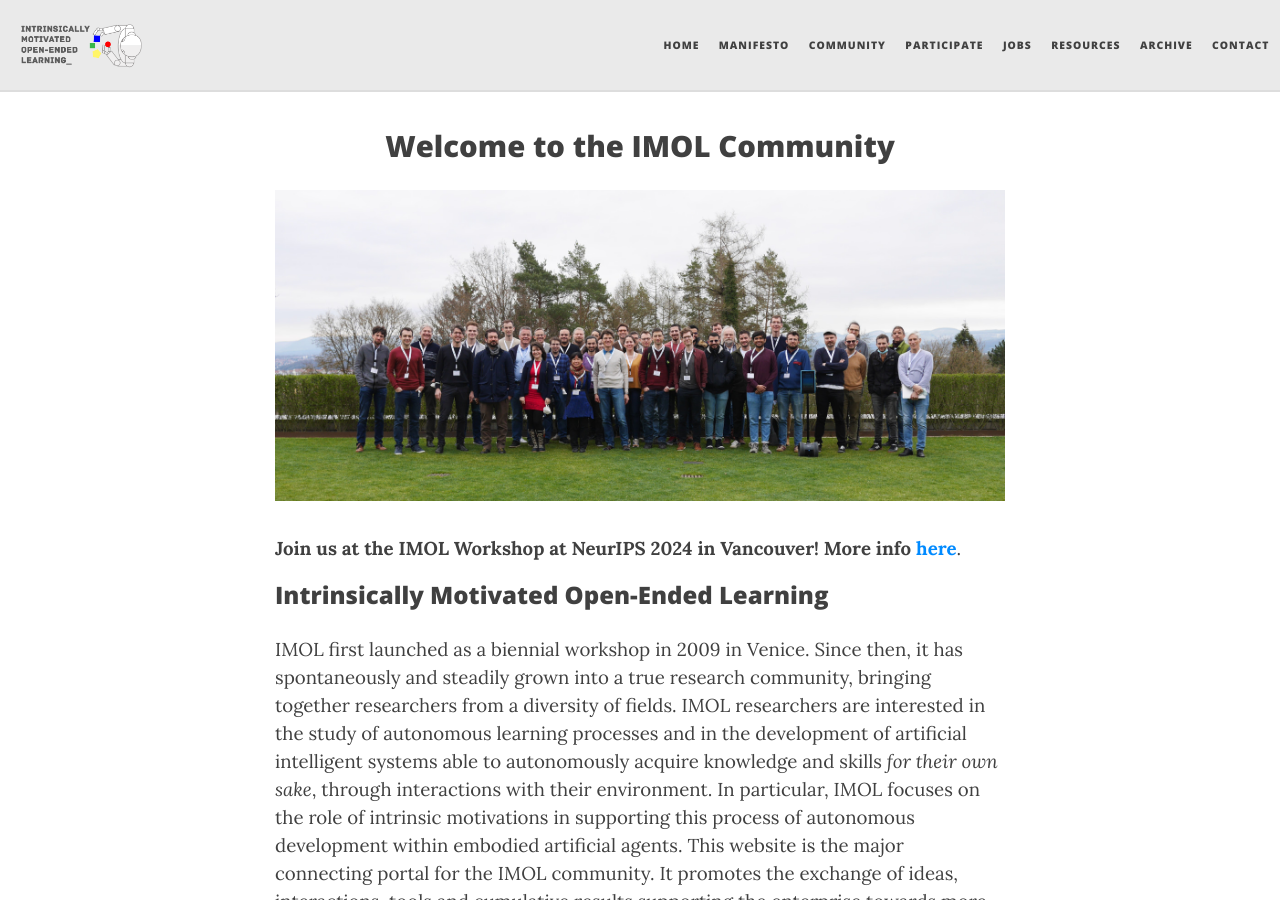
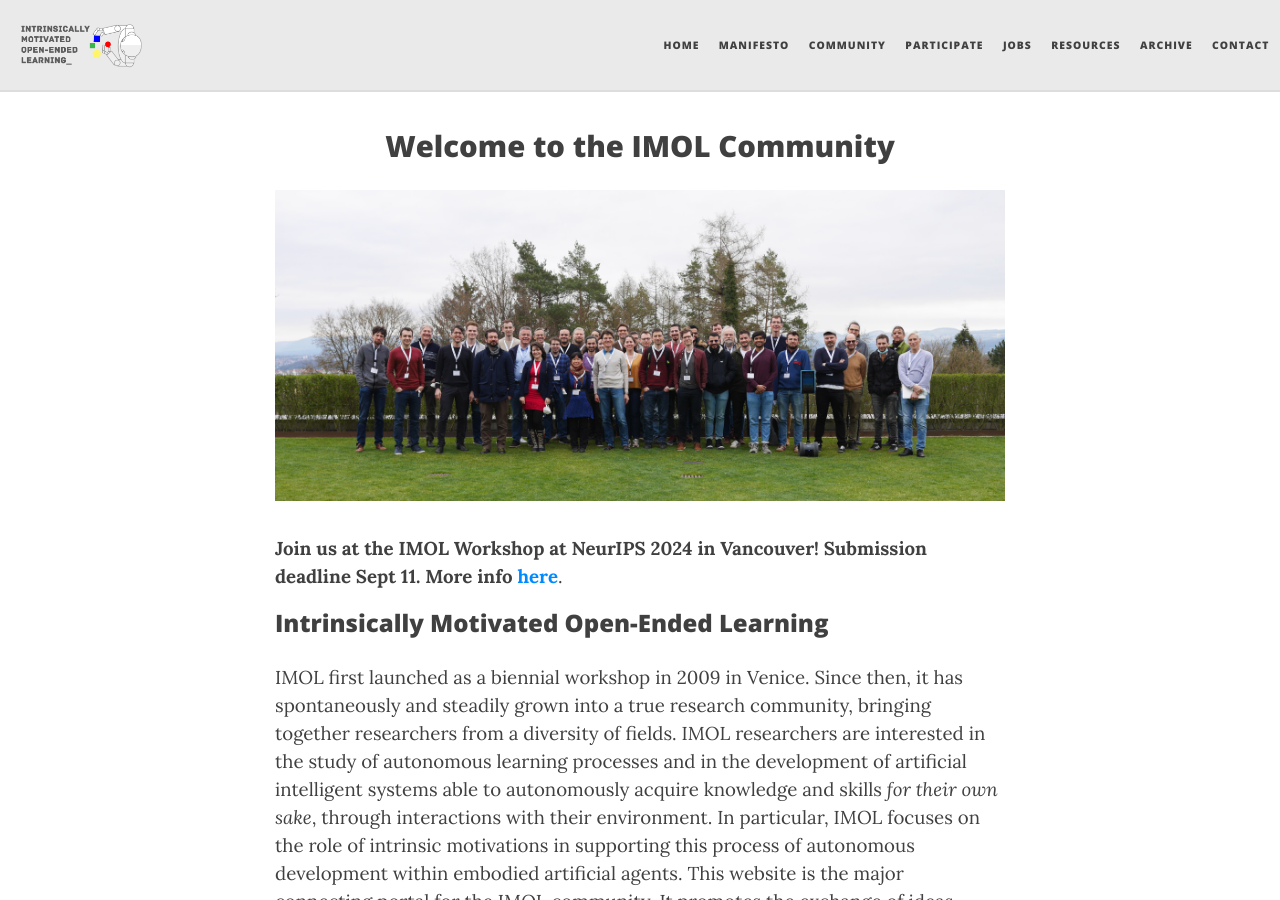
Before and after one commit to imol-community/imol-community.github.io, a Jekyll site: the page built from home.md, in a window 1280 px wide and 900 px high. Built offline with Jekyll 4.4.1, drawn with Linux system fonts in a browser that asks for light colours; nearby versions of some CDN libraries.

Commit message:
add submission deadline

```diff
--- a/home.md
+++ b/home.md
@@ -7,7 +7,7 @@ title: Welcome to the IMOL Community
 
 <div class='description' style='font-size: 14pt; margin-top: 25pt'>
 
-<b>Join us at the IMOL Workshop at NeurIPS 2024 in Vancouver! More info <a href="https://imol-workshop.github.io/">here</a></b>.
+<b>Join us at the IMOL Workshop at NeurIPS 2024 in Vancouver! Submission deadline Sept 11. More info <a href="https://imol-workshop.github.io/">here</a></b>.
 </div>
 
 <h3 style='margin-bottom: 20pt;'>Intrinsically Motivated Open-Ended Learning</h3>
--- a/index.html
+++ b/index.html
@@ -7,7 +7,7 @@ title: Welcome to the IMOL Community
 
 <div class='description' style='font-size: 14pt; margin-top: 25pt'>
 
-<b>Join us at the IMOL Workshop at NeurIPS 2024 in Vancouver! More info <a href="https://imol-workshop.github.io/">here</a></b>.
+<b>Join us at the IMOL Workshop at NeurIPS 2024 in Vancouver! Submission deadline Sept 11. More info <a href="https://imol-workshop.github.io/">here</a></b>.
 </div>
 
 <h3 style='margin-bottom: 20pt;'>Intrinsically Motivated Open-Ended Learning</h3>
```
